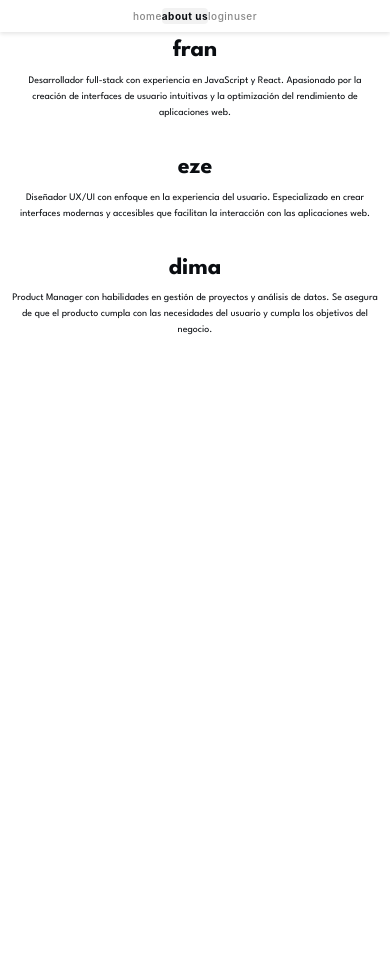
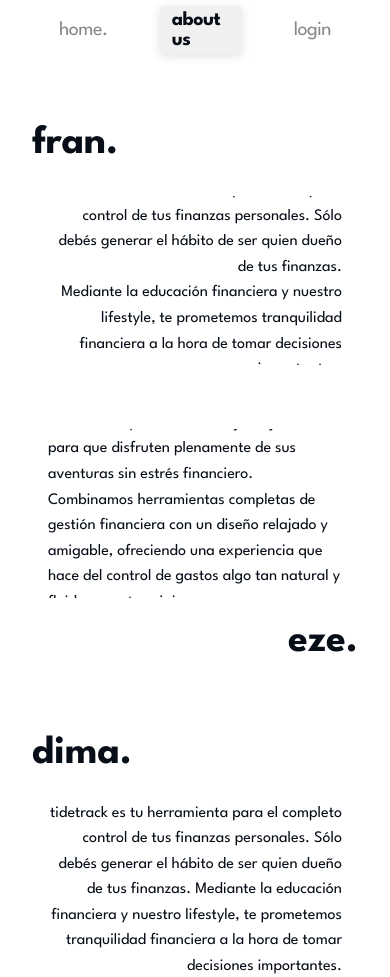
Before and after one commit to FrancoDiazP01/FrancoDiazP01.github.io, a website: page public/about.html in a window 390 px wide. Before the commit the page ends 844 px from the top, so only its background shows below. Drawn offline with Linux system fonts and the light colour scheme.

Commit message:
Actualización de la navegación y estilos
- Agregado navigation.css con estilos para la barra de navegación
- Actualizados los enlaces de navegación en todas las páginas
- Ajustado el espaciado en about.css
- Eliminada animación del título en login
- Eliminado logo duplicado en login
- Mejorada la consistencia visual en todo el sitio

```diff
--- a/public/about.html
+++ b/public/about.html
@@ -4,43 +4,57 @@
     <meta charset="UTF-8">
     <meta name="viewport" content="width=device-width, initial-scale=1.0">
     <title>About Us - Tidetrack</title>
+    <link rel="preconnect" href="https://fonts.googleapis.com">
+    <link rel="preconnect" href="https://fonts.gstatic.com" crossorigin>
+    <link href="https://fonts.googleapis.com/css2?family=League+Spartan:wght@400;500;600;700&display=swap" rel="stylesheet">
     <link rel="stylesheet" href="./css/main.css">
+    <link rel="stylesheet" href="./css/navigation.css">
     <link rel="stylesheet" href="./css/about.css">
 </head>
 <body>
     <!-- Navegación -->
-    <nav class="navigation">
+    <nav class="nav-container">
         <div class="nav-links">
-            <a href="./index.html" class="nav-link">home</a>
+            <a href="./index.html" class="nav-link">home.</a>
             <a href="./about.html" class="nav-link active">about us</a>
             <a href="./login.html" class="nav-link">login</a>
-            <a href="./user.html" class="nav-link">user</a>
         </div>
     </nav>
 
     <!-- Contenido Principal -->
-    <main class="about-container">
+    <main class="about-sections">
         <!-- Fran -->
-        <section class="testimonial align-left">
-            <h2 class="nombre grande">fran</h2>
-            <div class="texto">
-                <p>Desarrollador full-stack con experiencia en JavaScript y React. Apasionado por la creación de interfaces de usuario intuitivas y la optimización del rendimiento de aplicaciones web.</p>
+        <section class="about-section" id="section-fran">
+            <div class="section-content">
+                <h2 class="about-title">fran.</h2>
+                <p class="about-description">
+                    tidetrack es tu herramienta para el completo control de tus finanzas personales. Sólo debés generar el hábito de ser quien dueño de tus finanzas.
+                    <br>
+                    Mediante la educación financiera y nuestro lifestyle, te prometemos tranquilidad financiera a la hora de tomar decisiones importantes.
+                </p>
             </div>
         </section>
 
         <!-- Eze -->
-        <section class="testimonial align-right">
-            <h2 class="nombre grande">eze</h2>
-            <div class="texto">
-                <p>Diseñador UX/UI con enfoque en la experiencia del usuario. Especializado en crear interfaces modernas y accesibles que facilitan la interacción con las aplicaciones web.</p>
+        <section class="about-section" id="section-eze">
+            <div class="section-content">
+                <p class="about-description">
+                    tidetrack empodera a los viajeros jóvenes para que disfruten plenamente de sus aventuras sin estrés financiero.
+                    <br>
+                    Combinamos herramientas completas de gestión financiera con un diseño relajado y amigable, ofreciendo una experiencia que hace del control de gastos algo tan natural y fluido como tus viajes.
+                </p>
+                <h2 class="about-title">eze.</h2>
             </div>
         </section>
 
         <!-- Dima -->
-        <section class="testimonial align-left">
-            <h2 class="nombre grande">dima</h2>
-            <div class="texto">
-                <p>Product Manager con habilidades en gestión de proyectos y análisis de datos. Se asegura de que el producto cumpla con las necesidades del usuario y cumpla los objetivos del negocio.</p>
+        <section class="about-section" id="section-dima">
+            <div class="section-content">
+                <h2 class="about-title">dima.</h2>
+                <p class="about-description">
+                    tidetrack es tu herramienta para el completo control de tus finanzas personales. Sólo debés generar el hábito de ser quien dueño de tus finanzas.
+                    Mediante la educación financiera y nuestro lifestyle, te prometemos tranquilidad financiera a la hora de tomar decisiones importantes.
+                </p>
             </div>
         </section>
     </main>
--- a/public/css/about.css
+++ b/public/css/about.css
@@ -1,90 +1,185 @@
-/* Estilos específicos para la página About Us */
+/* Estilos para la página About */
+:root {
+    --primary-color: #070E17;
+    --background-color: #FFFFFF;
+    --spacing-medium: 1rem;
+    --spacing-large: 2rem;
+    --spacing-xlarge: 4rem;
+}
 
 /* Importar la fuente League Spartan */
 @import url('https://fonts.googleapis.com/css2?family=League+Spartan:wght@400;500;600;700&display=swap');
 
+/* Estilos base */
+body {
+    font-family: 'League Spartan', sans-serif;
+    color: var(--primary-color);
+    background-color: var(--background-color);
+    margin: 0;
+    padding: 0;
+    line-height: 1.6;
+    padding-top: 60px; /* Espacio para la navegación fija */
+}
+
 /* Contenedor principal */
-.about-container {
+.about-sections {
     max-width: 1200px;
     margin: 0 auto;
-    padding: var(--spacing-large);
+    padding: 40px 16px 60px; /* Reducido el padding superior e inferior */
+    box-sizing: border-box;
+    width: calc(100% - 32px);
 }
 
-/* Secciones testimonial */
-.testimonial {
+/* Secciones */
+.about-section {
+    width: 100%;
+    margin-bottom: 3rem; /* Reducido de 6rem a 3rem */
+    padding: 0 var(--spacing-medium);
+    position: relative;
+}
+
+.section-content {
+    max-width: 1000px; /* Reducido de 1200px a 1000px */
+    margin: 0 auto;
     display: flex;
     align-items: center;
-    margin: var(--spacing-xlarge) 0;
-    gap: var(--spacing-large);
+    min-height: 150px; /* Reducido de 200px a 150px */
+    gap: 1.5rem; /* Reducido de 2rem a 1.5rem */
 }
 
-/* Alineación izquierda */
-.align-left {
-    flex-direction: row;
+/* Títulos */
+.about-title {
+    font-family: 'League Spartan', sans-serif;
+    font-weight: bold;
+    font-size: 140.7px;
+    line-height: 1;
+    margin: 0;
+    display: flex;
+    align-items: center;
+    height: 100%;
+    flex: 1;
+    min-width: 300px;
+    max-width: 300px;
 }
 
-.align-right {
-    flex-direction: row-reverse;
+/* Posicionamiento de los títulos */
+#section-fran .about-title,
+#section-dima .about-title {
+    justify-content: flex-start;
+    text-align: left;
 }
 
-/* Nombre grande */
-.nombre.grande {
-    font-family: var(--font-family-primary);
-    font-size: clamp(3rem, 6vw, 5rem);
-    font-weight: 700;
-    color: var(--primary-color);
-    line-height: 1.2;
+#section-eze .about-title {
+    justify-content: flex-end;
+    text-align: right;
 }
 
-/* Texto descriptivo */
-.texto {
-    flex: 1;
+/* Descripciones */
+.about-description {
+    font-family: 'League Spartan', sans-serif;
+    font-weight: normal;
+    font-size: 1.1rem;
+    line-height: 1.6;
+    margin: 0;
+    width: 700px; /* Ancho fijo de 700px */
+    height: 168.84px; /* Altura fija de 168.84px */
+    max-width: 100%; /* Asegura que no se desborde en pantallas pequeñas */
+    display: flex;
+    flex-direction: column;
+    justify-content: center;
+    padding: 0 1rem;
+    overflow: hidden; /* Asegura que el contenido no se desborde */
+}
+
+/* Estilo específico para la sección Eze */
+#section-eze .section-content {
+    flex-direction: row;
+    justify-content: space-between;
+    align-items: stretch;
+}
+
+#section-eze .about-title {
+    order: 2;
+    text-align: right;
+    justify-content: flex-end;
+    height: auto;
+}
+
+/* Estilos para las secciones Fran y Dima */
+#section-fran .about-description,
+#section-dima .about-description {
+    margin-left: auto; /* Empuja la descripción a la derecha */
+    text-align: right;
+}
+
+/* Ajustes específicos para la sección Eze */
+#section-eze .about-description {
+    margin-right: auto; /* Empuja la descripción a la izquierda */
+    text-align: left;
+}
+
+#section-eze .about-description {
+    order: 1;
+    text-align: left;
+    margin-right: 2rem;
+    display: flex;
+    flex-direction: column;
+    justify-content: center; /* Centra verticalmente el texto */
+}
+
+/* Asegurar que los títulos y descripciones ocupen el mismo ancho */
+.about-title, .about-description {
     max-width: 500px;
 }
 
-.texto p {
-    font-family: var(--font-family-primary);
-    font-size: var(--font-size-large);
-    line-height: 1.6;
-    color: var(--primary-color);
+/* Responsive */
+@media (max-width: 1024px) {
+    .section-content {
+        gap: 2rem;
+    }
+
+    .about-title,
+    .about-description {
+        min-width: 250px;
+    }
 }
 
-/* Responsive Design */
 @media (max-width: 768px) {
-    .testimonial {
-        flex-direction: column;
-        text-align: center;
-        gap: var(--spacing-medium);
+    .about-sections {
+        padding: 4rem var(--spacing-medium);
     }
 
-    .align-left,
-    .align-right {
+    .about-section {
+        margin-bottom: 4rem;
+        padding: 0;
+    }
+
+    .section-content {
+        flex-direction: column;
+        gap: 1.5rem;
+    }
+
+    #section-eze .section-content {
         flex-direction: column;
     }
 
-    .nombre.grande {
-        font-size: clamp(2rem, 5vw, 3rem);
-    }
-
-    .texto {
+    .about-title {
+        font-size: clamp(2.5rem, 8vw, 4rem);
+        text-align: left;
+        margin: 0 0 0.5rem 0;
+        min-width: 100%;
         max-width: 100%;
     }
 
-    .texto p {
-        font-size: var(--font-size-medium);
+    .about-description {
+        font-size: 1rem;
+        text-align: left;
+        min-width: 100%;
+        max-width: 100%;
+    }
+
+    .about-title,
+    .about-description {
+        text-align: left;
     }
 }
-
-@media (max-width: 480px) {
-    .testimonial {
-        padding: var(--spacing-medium) 0;
-    }
-
-    .nombre.grande {
-        font-size: clamp(1.5rem, 4vw, 2rem);
-    }
-
-    .texto p {
-        font-size: var(--font-size-small);
-    }
-}
--- a/public/css/home.css
+++ b/public/css/home.css
@@ -1,56 +1,84 @@
-/* Estilos específicos para la página de inicio */
+/* Estilos para la página de inicio - Basado en el JSON de diseño */
 
 /* Importar la fuente League Spartan */
 @import url('https://fonts.googleapis.com/css2?family=League+Spartan:wght@400;500;600;700&display=swap');
 
-/* Navegación */
-.navigation {
-    position: fixed;
-    top: var(--spacing-medium);
-    right: var(--spacing-medium);
-    z-index: 1000;
+/* Variables CSS */
+:root {
+    --primary-color: #070E17;
+    --secondary-color: #6B6B6B;
+    --background-color: #FFFFFF;
+    --font-family-primary: 'League Spartan', sans-serif;
+    --nav-spacing: 2.5rem;
+    --spacing-small: 1rem;
+    --spacing-medium: 2rem;
 }
 
-.nav-links {
-    display: flex;
-    gap: var(--spacing-medium);
-    align-items: center;
+/* Reset y estilos base */
+* {
+    margin: 0;
+    padding: 0;
+    box-sizing: border-box;
 }
 
-.nav-link {
-    font-size: var(--font-size-medium);
-    font-family: var(--font-family-secondary);
-    font-weight: 500;
-    letter-spacing: 0.5px;
-    color: var(--secondary-color);
-}
-
-.login-link {
-    font-weight: 700;
+body {
+    font-family: var(--font-family-primary);
+    background-color: var(--background-color);
     color: var(--primary-color);
+    min-height: 100vh;
+    display: flex;
+    flex-direction: column;
+    padding-top: 60px; /* Space for fixed navigation */
 }
 
 /* Contenido Principal */
 .main-content {
-    min-height: 100vh;
+    flex: 1;
     display: flex;
     align-items: center;
     justify-content: center;
-    padding: var(--spacing-large);
+    padding: 0 2rem; /* Añadido padding a los lados */
+    min-height: 80vh;
 }
 
 .brand {
-    text-align: center;
+    text-align: left;
+    width: 100%;
+    max-width: 1200px;
+    margin: 0 auto;
+    display: flex;
+    flex-direction: column;
+    align-items: flex-start;
+    justify-content: center;
+    padding: 0 2rem 0 20%; /* Mayor padding izquierdo para centrado visual */
+    box-sizing: border-box; /* Asegura que el padding no afecte el ancho total */
 }
 
 .brand-name {
     font-family: var(--font-family-primary);
-    font-size: clamp(4rem, 10vw, 8rem);
     font-weight: 700;
-    letter-spacing: -2px;
-    margin: var(--spacing-medium) 0;
+    line-height: 0.9;
+    text-transform: lowercase;
     color: var(--primary-color);
-    line-height: 1.2;
+    margin: 0;
+    font-size: clamp(4rem, 10vw, 9rem);
+    letter-spacing: -0.03em;
+    text-align: left; /* Alineación a la izquierda */
+    white-space: nowrap;
+    display: block;
+    position: relative;
+}
+
+/* Ajuste fino para la alineación de las 't' */
+.brand-name::first-line {
+    letter-spacing: -0.065em; /* Ajuste específico para la primera línea */
+}
+
+/* Ajuste del espacio entre líneas */
+.brand-name br {
+    content: "";
+    display: block;
+    margin-top: -0.1em; /* Reducido para un espaciado más ajustado */
 }
 
 /* Responsive Design */
@@ -61,27 +89,27 @@
     }
 
     .nav-link {
-        font-size: var(--font-size-small);
+        font-size: 0.9rem;
     }
 
-    .brand-name {
-        font-size: clamp(2.5rem, 8vw, 5rem);
-        letter-spacing: -1px;
+    .brand-name:first-child,
+    .brand-name:last-child {
+        font-size: clamp(3rem, 8vw, 4rem);
     }
 }
 
 @media (max-width: 480px) {
     .navigation {
-        top: var(--spacing-xsmall);
-        right: var(--spacing-xsmall);
+        top: var(--spacing-small);
+        right: var(--spacing-small);
     }
 
     .nav-link {
-        font-size: var(--font-size-xsmall);
+        font-size: 0.8rem;
     }
 
-    .brand-name {
-        font-size: clamp(2rem, 7vw, 4rem);
-        letter-spacing: 0;
+    .brand-name:first-child,
+    .brand-name:last-child {
+        font-size: clamp(2.5rem, 7vw, 3.5rem);
     }
 }
--- a/public/css/main.css
+++ b/public/css/main.css
@@ -24,70 +24,39 @@
     --font-size-xlarge: 20px;
 }
 
-/* Navegación */
-.navigation {
-    position: fixed;
-    top: 0;
-    left: 0;
-    width: 100%;
-    background-color: var(--background-color);
-    box-shadow: 0 2px 4px rgba(0, 0, 0, 0.1);
-    z-index: 1000;
-    padding: var(--spacing-medium);
-}
-
-.nav-links {
-    display: flex;
-    justify-content: flex-end;
-    gap: var(--spacing-medium);
-    max-width: 1200px;
-    margin: 0 auto;
-}
-
-.nav-link {
-    font-family: var(--font-family-secondary);
-    font-size: var(--font-size-medium);
-    font-weight: 500;
-    color: var(--secondary-color);
-    text-decoration: none;
-    transition: color 0.3s ease;
-    letter-spacing: 0.5px;
-    padding: var(--spacing-small) var(--spacing-medium);
-    border-radius: 4px;
-}
-
-.nav-link:hover {
-    color: var(--primary-color);
-    background-color: rgba(10, 13, 17, 0.05);
-}
-
-.nav-link.active {
-    font-weight: 700;
-    color: var(--primary-color);
-    background-color: rgba(10, 13, 17, 0.05);
-}
+/* Import Components */
+@import url('./components/navigation.css');
 
 /* Responsive Design para Navegación */
 @media (max-width: 768px) {
+    .navigation {
+        padding: 1rem;
+    }
+
     .nav-links {
         justify-content: center;
-        gap: var(--spacing-small);
+        gap: 0.75rem;
+        padding: 0;
     }
 
     .nav-link {
-        font-size: var(--font-size-small);
-        padding: var(--spacing-small);
+        font-size: 0.8rem;
+        padding: 0.4rem 0.8rem;
     }
 }
 
 @media (max-width: 480px) {
+    .navigation {
+        padding: 0.75rem 0.5rem;
+    }
+
     .nav-links {
-        flex-wrap: wrap;
-        gap: var(--spacing-xsmall);
+        gap: 0.5rem;
     }
 
     .nav-link {
-        padding: var(--spacing-xsmall);
+        font-size: 0.75rem;
+        padding: 0.35rem 0.7rem;
     }
 }
 
--- /dev/null
+++ b/public/css/navigation.css
@@ -0,0 +1,91 @@
+/* Navigation Component */
+.nav-container {
+    position: fixed;
+    top: 0;
+    left: 0;
+    width: 100%;
+    background-color: var(--background-color);
+    z-index: 1000;
+    height: 60px;
+    display: flex;
+    align-items: center;
+    padding: 0 31px;
+    box-sizing: border-box;
+}
+
+.nav-links {
+    display: flex;
+    justify-content: flex-end;
+    align-items: center;
+    gap: 2.5rem;
+    width: 100%;
+    margin: 0;
+    padding: 16px;
+    box-sizing: border-box;
+    position: relative;
+}
+
+.nav-link {
+    font-family: 'League Spartan', sans-serif;
+    font-size: 20px;
+    font-weight: 400;
+    color: var(--secondary-color);
+    text-decoration: none;
+    transition: all 0.3s cubic-bezier(0.4, 0, 0.2, 1);
+    letter-spacing: -0.5px;
+    text-transform: lowercase;
+    line-height: 1;
+    padding: 4px 12px;
+    border-radius: 4px;
+    position: relative;
+    z-index: 1;
+}
+
+.nav-link::before {
+    content: '';
+    position: absolute;
+    top: 0;
+    left: 0;
+    width: 100%;
+    height: 100%;
+    background-color: rgba(107, 107, 107, 0.1);
+    border-radius: 4px;
+    box-shadow: 0 2px 8px rgba(107, 107, 107, 0.2);
+    opacity: 0;
+    transform: scale(0.9);
+    transition: all 0.3s cubic-bezier(0.4, 0, 0.2, 1);
+    z-index: -1;
+}
+
+.nav-link.active::before,
+.nav-links:not(:hover) .nav-link.active::before {
+    opacity: 1;
+    transform: scale(1);
+}
+
+.nav-links:hover .nav-link:not(:hover)::before {
+    opacity: 0;
+    transform: scale(0.9);
+}
+
+.nav-link:hover::before {
+    opacity: 1;
+    transform: scale(1.05);
+}
+
+.nav-link:hover,
+.nav-link:focus {
+    color: var(--primary-color);
+}
+
+.nav-link.active {
+    font-weight: 700;
+    color: var(--primary-color);
+}
+
+/* Touch device optimizations */
+@media (hover: none) {
+    .nav-link:hover {
+        background-color: transparent;
+    }
+}
```
Also changed, not shown: public/css/login.css (+0 -25 lines), public/index.html (+4 -5 lines), public/login.html (+11 -11 lines).
